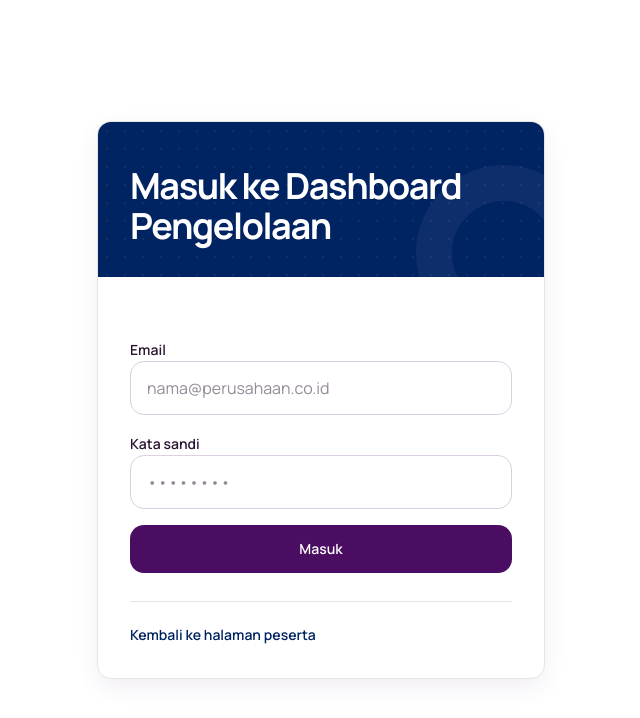
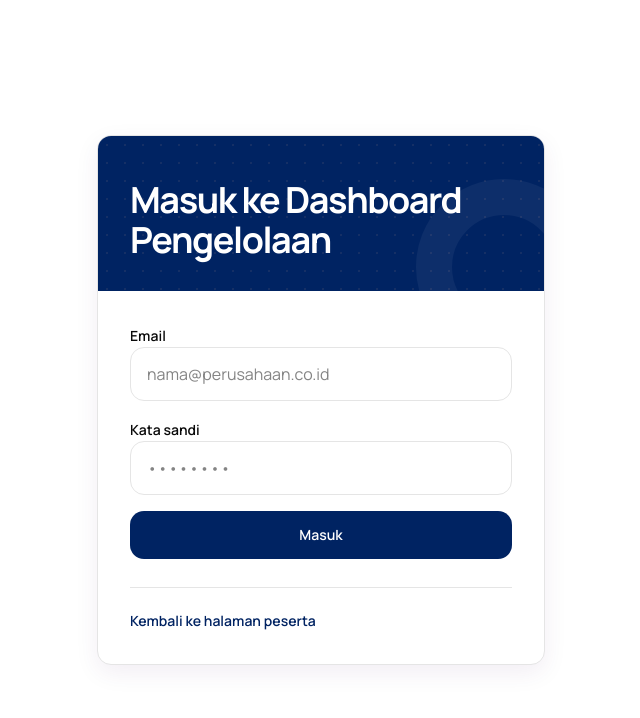
Before and after one commit to Avinnskie/intellegent-structure-test, a Next.js app: page /login in a window 1280 px wide. Shown: the top 718 px of the page, without its empty margins (319-959 px from the left). Built offline with nearby package versions, Linux system fonts and the light colour scheme.

Commit message:
feat: update login form

```diff
--- a/components/auth/login-form.tsx
+++ b/components/auth/login-form.tsx
@@ -16,13 +16,13 @@ export function LoginForm({ next, denied }: LoginFormProps) {
     state.message ?? (denied ? "Akun Anda tidak memiliki akses ke portal ini." : null);
 
   return (
-    <form className="mt-7 min-w-0 space-y-4" action={formAction}>
+    <form className="min-w-0 space-y-4" action={formAction}>
       <input type="hidden" name="next" value={next} />
 
       <label className="block space-y-2">
-        <span className="text-sm font-semibold text-[var(--text-primary)]">Email</span>
+        <span className="text-sm font-semibold text-foreground">Email</span>
         <input
-          className="min-w-0 w-full rounded-xl border border-[var(--border-default)] bg-[var(--surface-base)] px-4 py-3.5 text-base text-[var(--text-primary)]"
+          className="min-w-0 w-full rounded-xl border border-border bg-background px-4 py-3.5 text-base text-foreground"
           type="email"
           name="email"
           autoComplete="username"
@@ -32,9 +32,9 @@ export function LoginForm({ next, denied }: LoginFormProps) {
       </label>
 
       <label className="block space-y-2">
-        <span className="text-sm font-semibold text-[var(--text-primary)]">Kata sandi</span>
+        <span className="text-sm font-semibold text-foreground">Kata sandi</span>
         <input
-          className="min-w-0 w-full rounded-xl border border-[var(--border-default)] bg-[var(--surface-base)] px-4 py-3.5 text-base text-[var(--text-primary)]"
+          className="min-w-0 w-full rounded-xl border border-border bg-background px-4 py-3.5 text-base text-foreground"
           placeholder="••••••••"
           type="password"
           name="password"
@@ -46,7 +46,7 @@ export function LoginForm({ next, denied }: LoginFormProps) {
       <button
         type="submit"
         disabled={isPending}
-        className="inline-flex h-12 w-full items-center justify-center rounded-xl bg-[var(--accent-primary)] px-5 text-sm font-semibold text-white hover:bg-[var(--accent-hover)] disabled:opacity-60"
+        className="inline-flex h-12 w-full items-center justify-center rounded-xl bg-primary px-5 text-sm font-semibold text-white hover:bg-primary/90 disabled:opacity-60"
       >
         {isPending ? "Memverifikasi…" : "Masuk"}
       </button>
@@ -54,7 +54,7 @@ export function LoginForm({ next, denied }: LoginFormProps) {
       {message ? (
         <p
           role="alert"
-          className="rounded-xl border border-[var(--status-error)]/30 bg-[color-mix(in_srgb,var(--status-error)_8%,white)] px-4 py-3 text-sm leading-6 text-[var(--status-error)]"
+          className="rounded-xl border border-[var(--destructive)]/30 bg-[color-mix(in_srgb,var(--destructive)_8%,white)] px-4 py-3 text-sm leading-6 text-destructive"
         >
           {message}
         </p>
```
